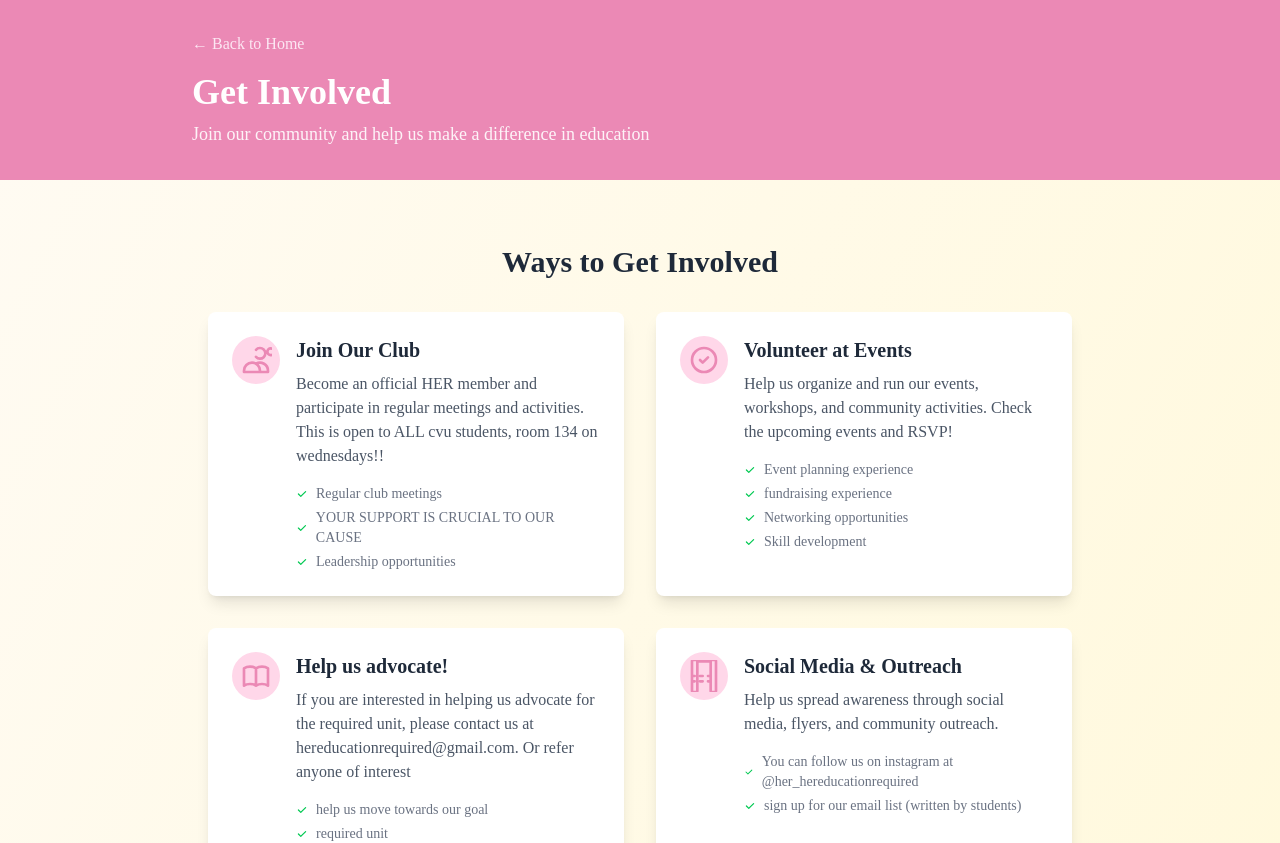
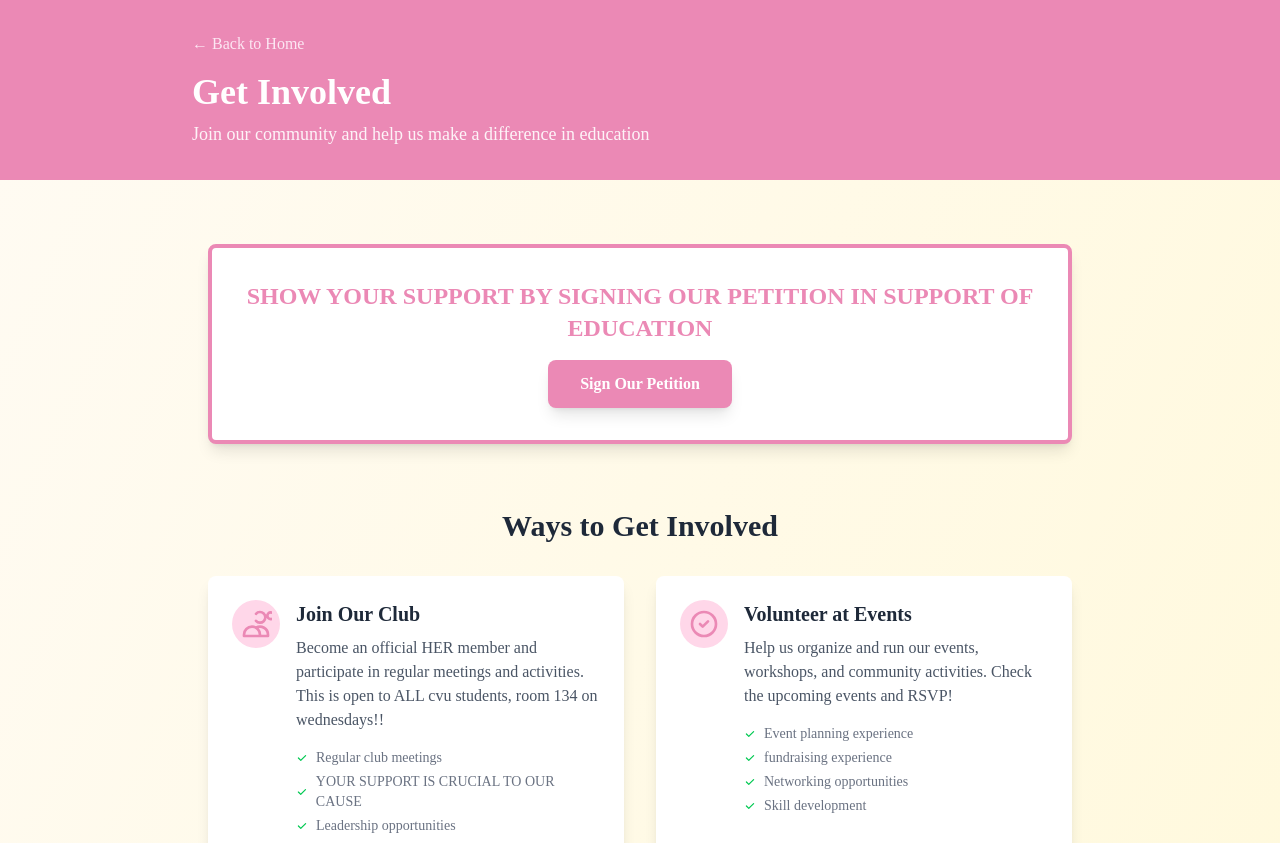
Before and after one commit to Amelie-Fairweather/HER, a Next.js app: page /involved in a window 1280 px wide. Shown: the top 843 px of the page. Built offline with nearby package versions, Linux system fonts and the light colour scheme.

Commit message:
petition

```diff
--- a/src/app/involved/page.tsx
+++ b/src/app/involved/page.tsx
@@ -66,6 +66,23 @@ export default function Involved() {
 
       {/* Main Content */}
       <main className="max-w-4xl mx-auto px-4 py-16">
+        {/* Petition Notice */}
+        <div className="mb-16 p-8 bg-white border-4 border-[#EB89B5] rounded-lg shadow-lg max-w-4xl mx-auto">
+          <div className="text-center">
+            <h2 className="text-2xl font-bold text-[#EB89B5] mb-4">
+              SHOW YOUR SUPPORT BY SIGNING OUR PETITION IN SUPPORT OF EDUCATION
+            </h2>
+            <a
+              href="https://docs.google.com/document/d/1VGe4JnrzEtrg9oV6BK7Taaub3hooeU8LjgWIXgC7gNk/edit?usp=sharing"
+              target="_blank"
+              rel="noopener noreferrer"
+              className="inline-block bg-[#EB89B5] text-white px-8 py-3 rounded-lg font-semibold hover:bg-[#C76B99] transition-colors shadow-lg hover:shadow-xl"
+            >
+              Sign Our Petition
+            </a>
+          </div>
+        </div>
+
         {/* How to Get Involved */}
         <section className="mb-16">
           <h2 className="text-3xl font-bold text-gray-800 mb-8 text-center">Ways to Get Involved</h2>
```
